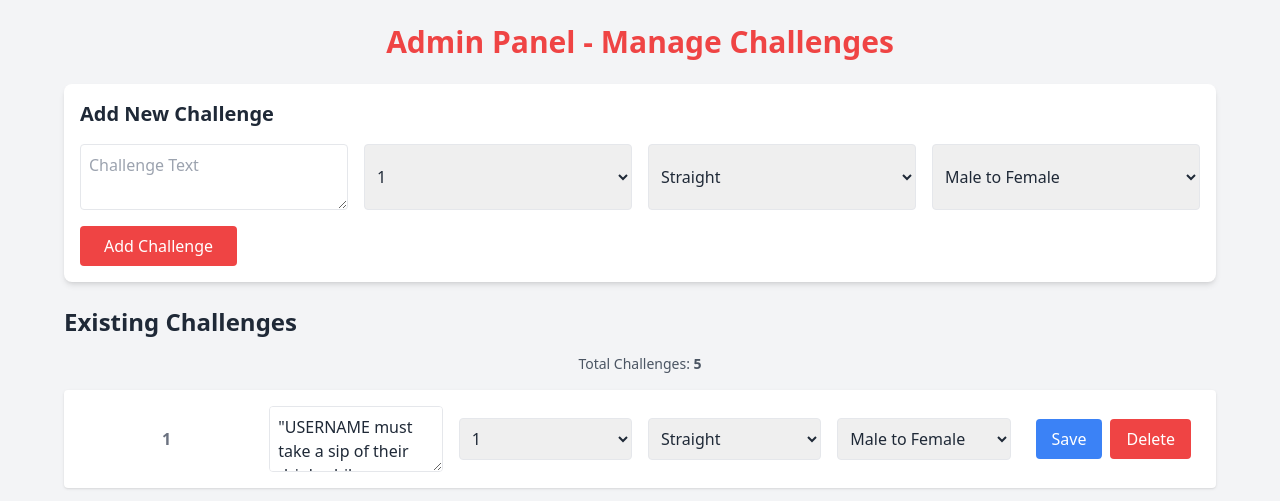
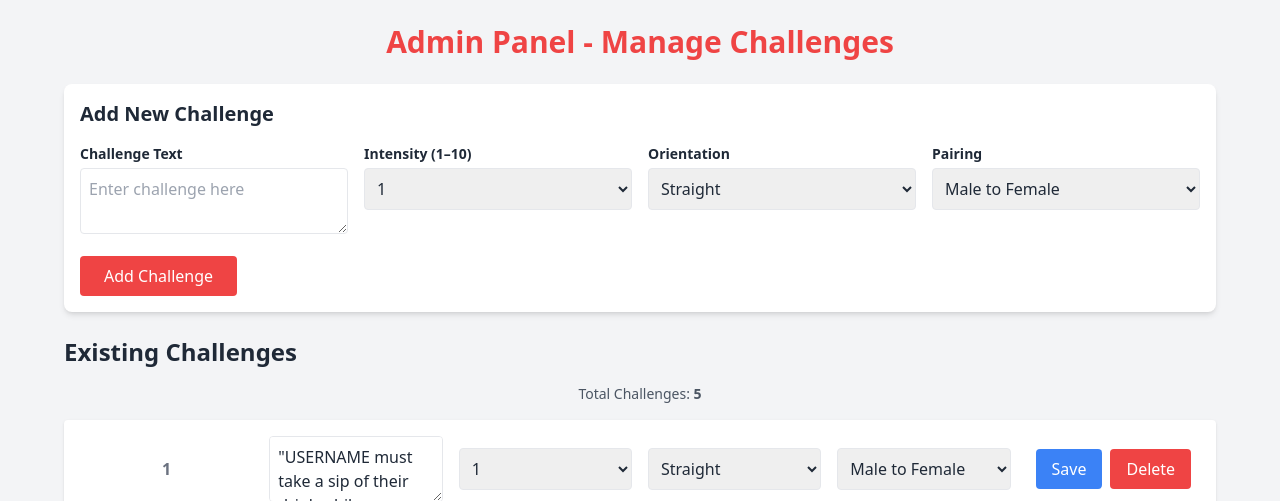
Before and after one commit to Baillie11/IceNSpice, a Flask app: page /admin in a window 1280 px wide. Shown: the top 501 px of the page. Run offline with Flask 3, Linux system fonts and the light colour scheme; the visitor is signed in with stand-in values (Sample User, id 1); data comes from the database, SQL or seed files in the repository; some libraries are stand-ins or nearby versions.

Commit message:
Add labels to admin form fields and improve UI clarity

```diff
--- a/templates/admin.html
+++ b/templates/admin.html
@@ -17,19 +17,33 @@
     <form method="POST" action="{{ url_for('admin') }}" class="bg-white p-4 rounded-lg shadow-md mb-6">
       <h2 class="text-xl font-semibold mb-4">Add New Challenge</h2>
       <div class="grid grid-cols-1 md:grid-cols-4 gap-4">
+        <div>
+          <label class="block mb-1 text-sm font-semibold">Challenge Text</label>
           <textarea name="challenge_text"
-                  placeholder="Challenge Text"
+                    placeholder="Enter challenge here"
                     class="p-2 border rounded w-full resize-y min-h-[2.5rem]"
                     required></textarea>
+        </div>
+
+        <div>
+          <label class="block mb-1 text-sm font-semibold">Intensity (1–10)</label>
           <select name="intensity" class="p-2 border rounded w-full" required>
             {% for i in range(1, 11) %}
             <option value="{{ i }}">{{ i }}</option>
             {% endfor %}
           </select>
+        </div>
+
+        <div>
+          <label class="block mb-1 text-sm font-semibold">Orientation</label>
           <select name="orientation" class="p-2 border rounded w-full" required>
             <option value="Straight">Straight</option>
             <option value="Bi">Bi</option>
           </select>
+        </div>
+
+        <div>
+          <label class="block mb-1 text-sm font-semibold">Pairing</label>
           <select name="pairing" class="p-2 border rounded w-full" required>
             <option value="Male to Female">Male to Female</option>
             <option value="Female to Male">Female to Male</option>
@@ -37,6 +51,7 @@
             <option value="Female to Female">Female to Female</option>
             <option value="All">All</option>
           </select>
+        </div>
       </div>
       <button type="submit" class="mt-4 px-6 py-2 bg-red-500 text-white rounded hover:bg-red-600">Add Challenge</button>
     </form>
```
Lines whose indentation alone changed are shown as unchanged.
